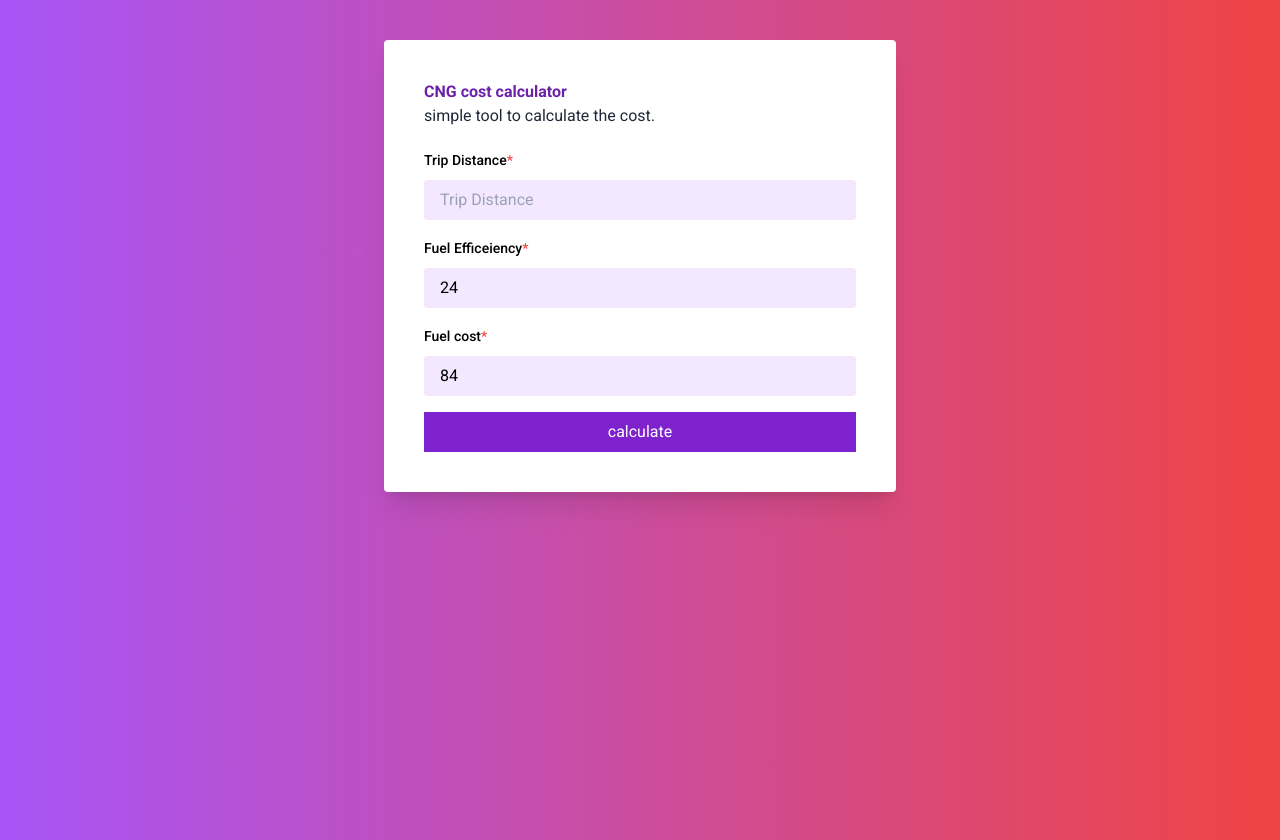
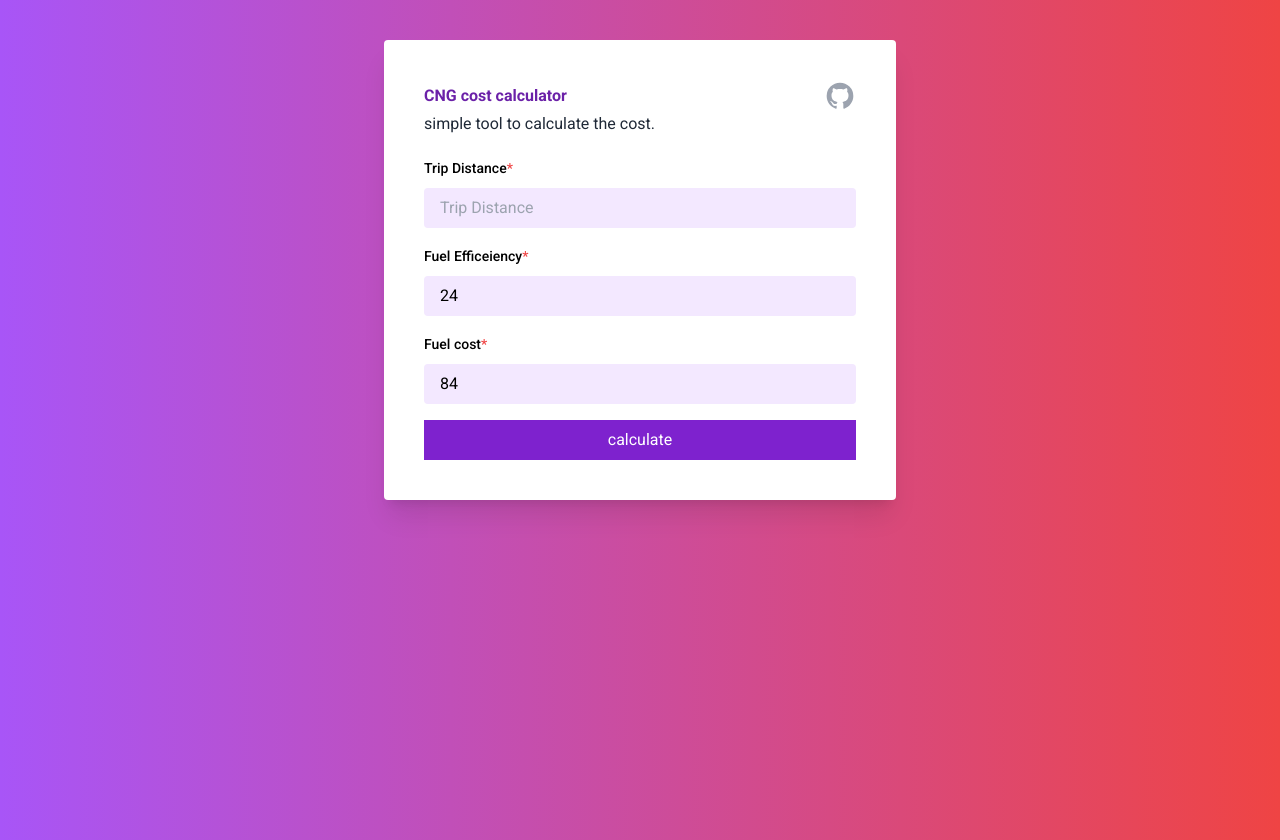
Before and after one commit to Ahamedisam/cng-calculator, a plain HTML site: page index.html in a window 1280 px wide. Drawn offline with Linux system fonts and the light colour scheme.

Commit message:
added github icon

```diff
--- a/index.html
+++ b/index.html
@@ -8,16 +8,18 @@
 
     <!--stylesheet -->
 
-    <link rel="stylesheet" crossorigin href="/cng-calculator/assets/index-CbiQhvzg.css">
+    <link rel="stylesheet" crossorigin href="/cng-calculator/assets/index-DZMeApHL.css">
   </head>
   <body class="bg-gradient-to-r from-purple-500 to-red-500 min-h-screen font-Roboto">
 
 
     <div class="bg-zinc-900 sm:bg-white p-10 max-w-lg mx-auto mt-10 rounded shadow-xl ">
-   <div class="">
+   <div class="flex items-center justify-between ">
     <h1 class=" text-purple-800 font-bold ">CNG cost calculator </h1>
-    <p  class="text-white sm:text-gray-800">simple tool to calculate the cost.</p>
+    <a href="https://github.com/Ahamedisam/cng-calculator " target="_blank" title="see source code"><svg xmlns="http://www.w3.org/2000/svg" width="32" height="32" viewBox="0 0 24 24" class="text-gray-400 hover:text-gray-900 fill-current"><!-- Icon from Material Design Icons by Pictogrammers - https://github.com/Templarian/MaterialDesign/blob/master/LICENSE --><path d="M12 2A10 10 0 0 0 2 12c0 4.42 2.87 8.17 6.84 9.5c.5.08.66-.23.66-.5v-1.69c-2.77.6-3.36-1.34-3.36-1.34c-.46-1.16-1.11-1.47-1.11-1.47c-.91-.62.07-.6.07-.6c1 .07 1.53 1.03 1.53 1.03c.87 1.52 2.34 1.07 2.91.83c.09-.65.35-1.09.63-1.34c-2.22-.25-4.55-1.11-4.55-4.92c0-1.11.38-2 1.03-2.71c-.1-.25-.45-1.29.1-2.64c0 0 .84-.27 2.75 1.02c.79-.22 1.65-.33 2.5-.33s1.71.11 2.5.33c1.91-1.29 2.75-1.02 2.75-1.02c.55 1.35.2 2.39.1 2.64c.65.71 1.03 1.6 1.03 2.71c0 3.82-2.34 4.66-4.57 4.91c.36.31.69.92.69 1.85V21c0 .27.16.59.67.5C19.14 20.16 22 16.42 22 12A10 10 0 0 0 12 2"/></svg></a>
+
    </div>
+   <div class=""> <p  class="text-white sm:text-gray-800">simple tool to calculate the cost.</p></div>
 
       <form class="mt-5 space-y-4">
         <div>
```
Also changed, not shown: assets/index-CbiQhvzg.css (deleted), assets/index-DZMeApHL.css (added).
